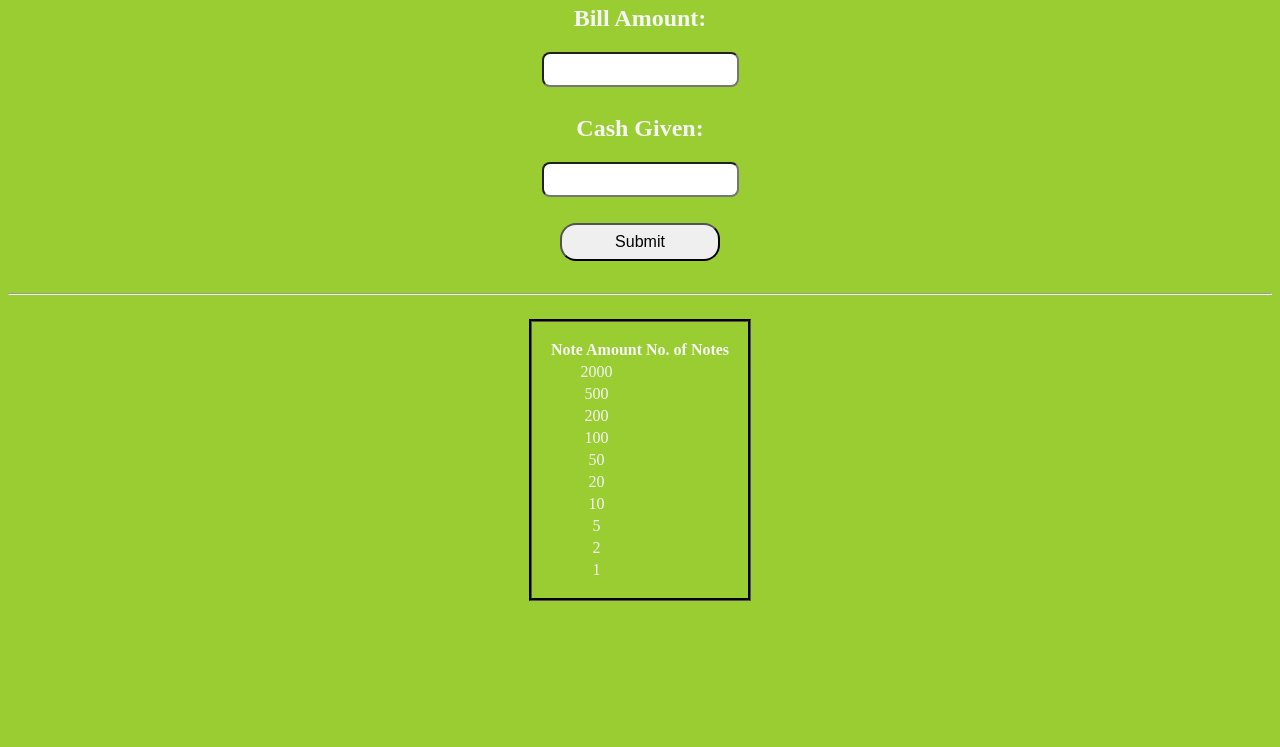
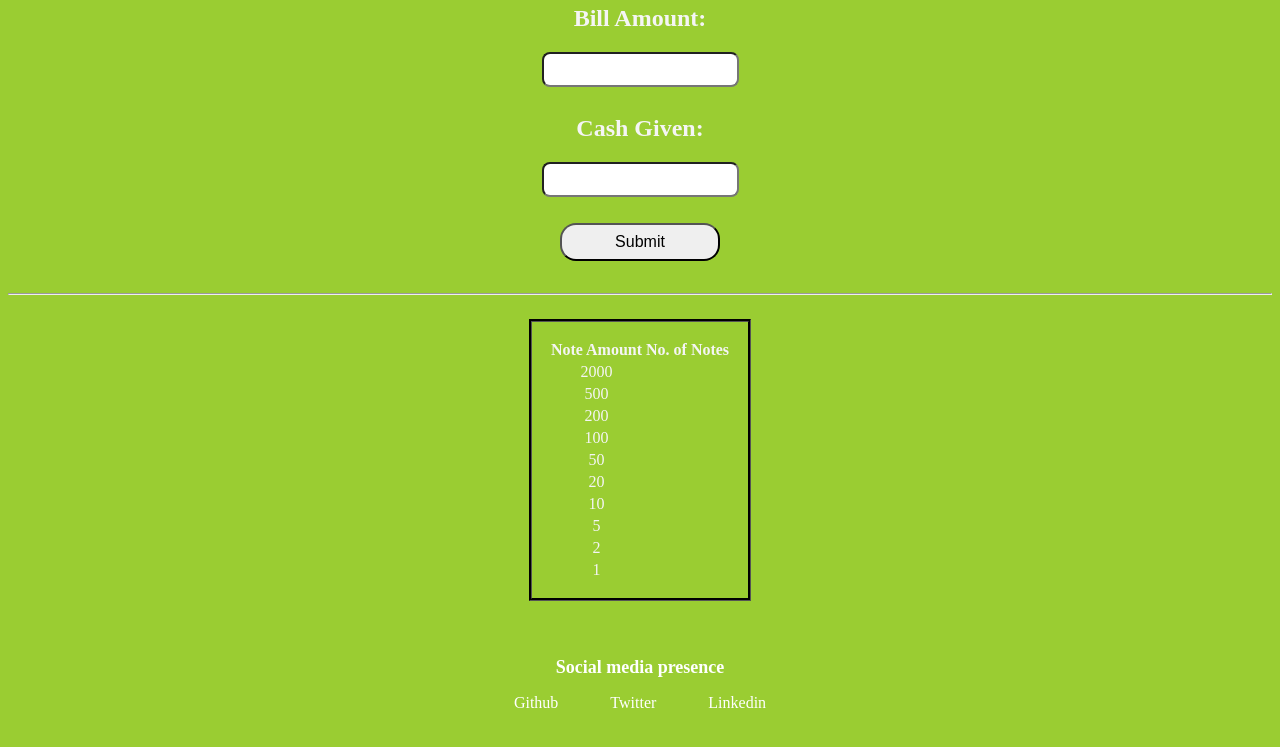
Before and after one commit to bulsaraharshil/Cash_Register, a plain HTML site: page index.html in a window 1280 px wide. Shown: the part 109-856 px from the top of the page. Before the commit the page ends 800 px from the top, so only its background shows below. Drawn offline with Linux system fonts and the light colour scheme.

Commit message:
added footer and styled it

```diff
--- a/index.html
+++ b/index.html
@@ -74,6 +74,14 @@
             </tbody>
         </table>
     </section>
+    <footer class="footer">
+        <div class="footer-header">Social media presence</div>
+        <ul class="list-non-bullet">
+            <li class="list-item-inline "><a class="link" target="_blank" rel="noopener noreferrer" href="https://github.com/bulsaraharshil">Github</a></li>
+            <li class="list-item-inline"><a class="link" target="_blank" rel="noopener noreferrer" href="https://twitter.com/bulsara_harshil">Twitter</a></li>
+            <li class="list-item-inline"><a class="link" target="_blank" rel="noopener noreferrer" href="https://www.linkedin.com/in/harshil-bulsara-038681143/">Linkedin</a></li>
+        </ul>
+    </footer>
 </body>
 
 </html>
--- a/styles.css
+++ b/styles.css
@@ -50,3 +50,40 @@ table {
   font-size: 20px;
   font-weight: 600;
 }
+
+/* footer */
+.footer{
+  background-color: var(--primary-color);
+  padding: 2rem 1rem;
+  text-align: center;
+  color: white;
+  border-top-right-radius: 1rem;
+}
+
+.footer .link{
+  color: white;
+}
+
+.footer .footer-header{
+  font-weight: bold;
+  font-size: large;
+}
+
+.footer ul{
+  padding-inline-start: 0px
+}
+
+/* lists */
+.list-non-bullet {
+  list-style: none;
+}
+
+.list-item-inline {
+  display: inline;
+  padding: 0rem 0.5rem;
+}
+.link {
+  text-decoration: none;
+  padding: 0.5rem 1rem;
+
+}
```
